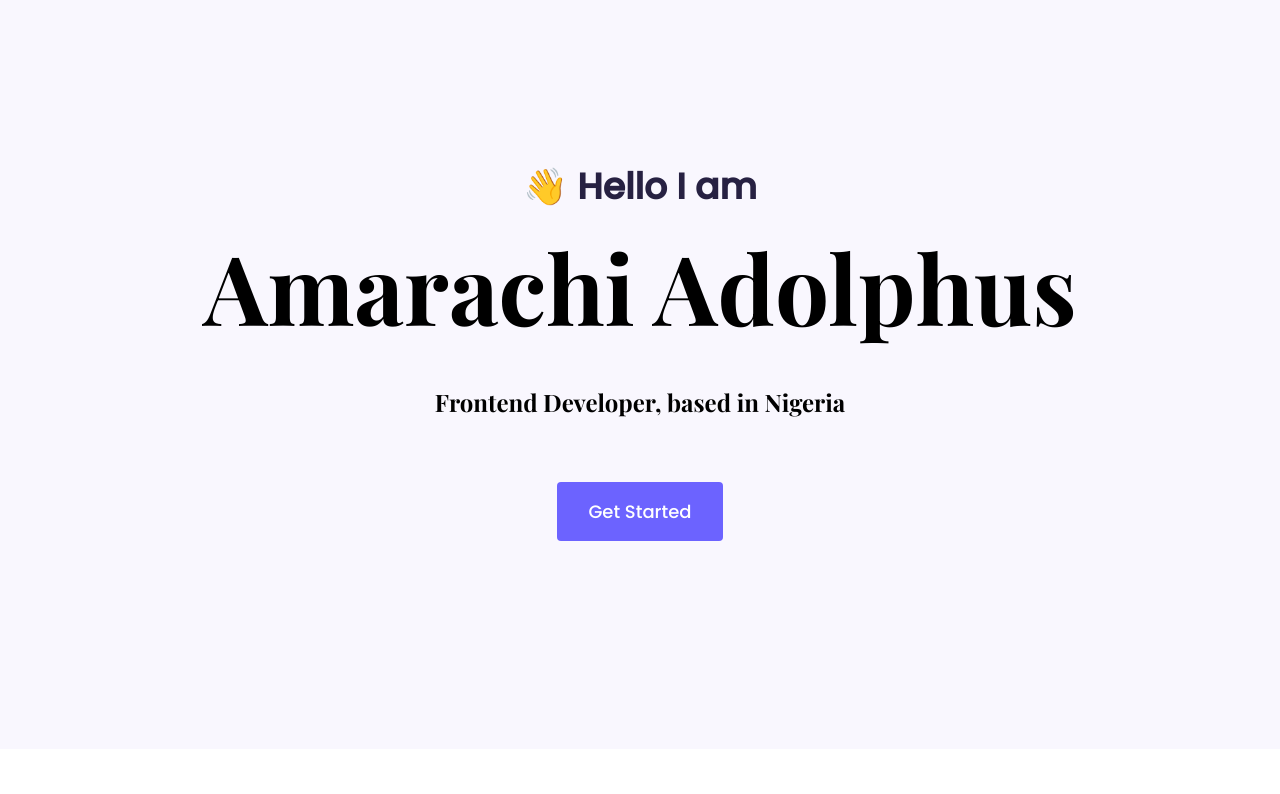
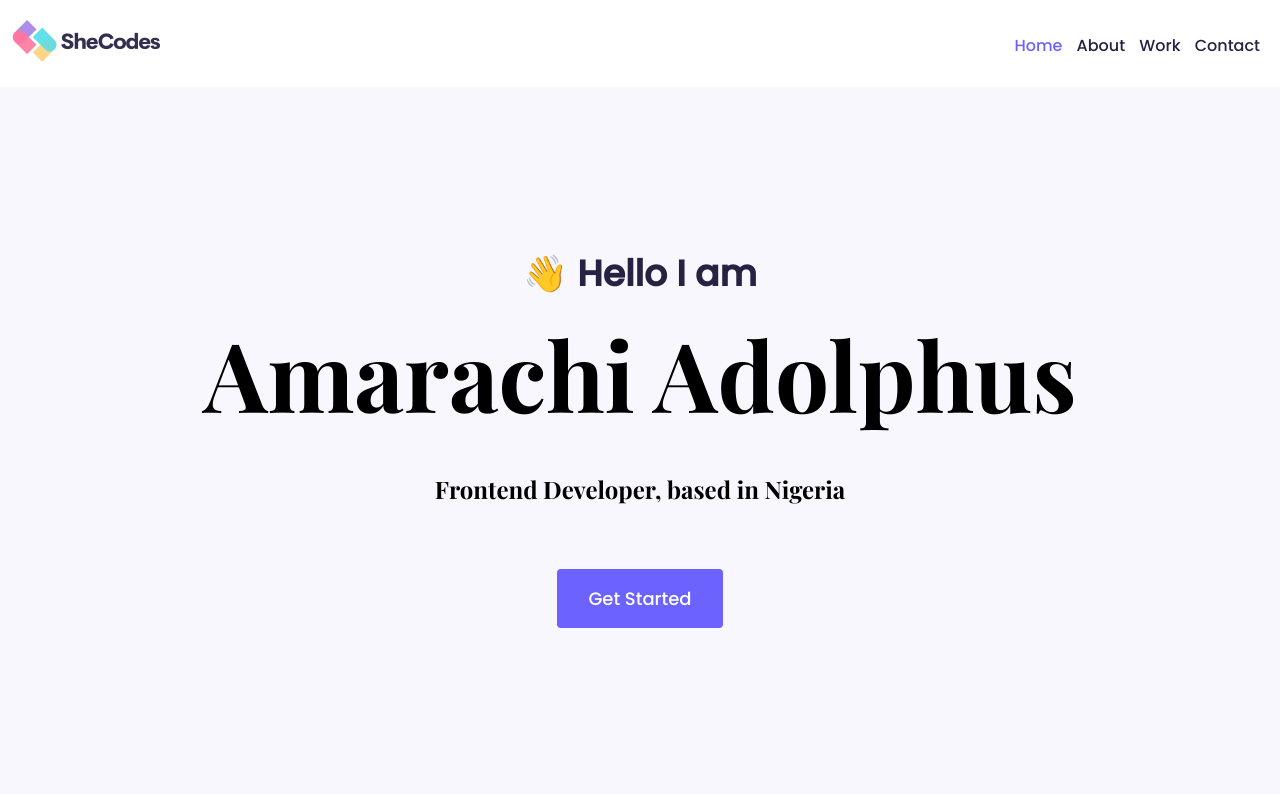
Before and after one commit to Sardonyc95/Check-me-portfolio, a plain HTML site: page index.html in a window 1280 px wide. Shown: the top 794 px of the page. Drawn offline with nearby package versions, Linux system fonts and the light colour scheme.

Commit message:
Added the navigation bar to the home page

```diff
--- a/index.html
+++ b/index.html
@@ -31,6 +31,36 @@
     ></script>
   </head>
   <body>
+    <div class="container-nav">
+      <nav class="d-flex justify-content-between">
+        <div class="nav-logo">
+          <a href="/">
+            <img src="images/logo.png" class="logo d-none d-md-block" alt="" />
+          </a>
+          <a href="/">
+            <img
+              src="images/logo-small.jpg"
+              class="logo d-block d-md-none"
+              alt=""
+            />
+          </a>
+        </div>
+        <ul>
+          <li class="active">
+            <a href="/">Home</a>
+          </li>
+          <li>
+            <a href="/about.html">About</a>
+          </li>
+          <li>
+            <a href="/work.html">Work</a>
+          </li>
+          <li>
+            <a href="/contact.html">Contact</a>
+          </li>
+        </ul>
+      </nav>
+    </div>
     <div class="hero">
       <p>👋 Hello I am</p>
       <h1>Amarachi Adolphus</h1>
--- a/src/portfolio.css
+++ b/src/portfolio.css
@@ -32,7 +32,33 @@ p {
   line-height: 1.5;
   font-family: var(--default-font);
 }
+nav {
+  padding: 20px 20px 20px 10px;
+}
+nav ul {
+  padding: 0;
+  margin: 0;
+}
+nav li {
+  display: inline-block;
+  list-style: none;
+  margin-left: 10px;
+  line-height: 42px;
+  margin-top: 5px;
+}
+nav a {
+  text-decoration: none;
+  color: #272142;
+  transition: all 150ms ease-in-out;
+}
+nav a:hover,
+nav li.active a {
+  color: var(--btn-gradient);
+}
 
+.logo {
+  max-width: 150px;
+}
 .hero {
   background: var(--background-color);
   text-align: center;
@@ -71,13 +97,6 @@ p {
   margin: 0;
   color: #272142;
 }
-/* .text-content {
-  font-size: 14px;
-  line-height: 20px;
-  font-family: var(--default-font);
-  text-align: center;
-  opacity: 0.7;
-} */
 .btn-branding {
   background: var(--btn-gradient);
   border-radius: 4px;
@@ -113,4 +132,7 @@ p {
     padding: 0;
     text-align: center;
   }
+  .logo {
+    max-height: 50px;
+  }
 }
```
Also changed, not shown: images/logo-small.jpg (added), images/logo.png (added).
